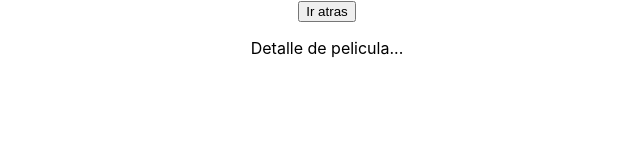
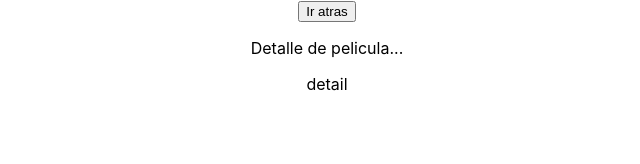
Before and after one commit to Javillat/reactexpresate, a React (Create React App) app: page /detail/1 in a window 1280 px wide. Shown: the top 164 px of the page, without its empty margins (313-953 px from the left). Built offline with nearby package versions, Linux system fonts and the light colour scheme; no server answers.

Commit message:
refactor: Hacer espacios en las props

```diff
--- a/src/components/card/Card.jsx
+++ b/src/components/card/Card.jsx
@@ -10,9 +10,9 @@ export default function Card(propsHome){
             <h4>
                 {propsHome.year}
             </h4>
-            <link to={`/detail/${propsHome.imdbID}`}>
+            <Link to={`/detail/${propsHome.id}`}>
                 <img src={propsHome.poster} alt="Poster movie" />
-            </link>
+            </Link>
 
         </div>
     );
--- a/src/components/detail/Detail.jsx
+++ b/src/components/detail/Detail.jsx
@@ -31,6 +31,9 @@ export default function Detail() {
                     <button onClick={backHandler}>Ir atras</button>
                 </span>
                 <p>Detalle de pelicula...</p>
+                <div className="detail">
+                    detail
+                </div>
             </div>
         ) : ("Loading...")
     );
--- a/src/components/home/Home.jsx
+++ b/src/components/home/Home.jsx
@@ -26,6 +26,7 @@ export default function Home(){
                 movies.map((movie) => (
                     <div key={movie.imdbID}>
                         <Card
+                            id={movie.imdbID}
                             title={movie.Title}
                             year={movie.Year}
                             poster={movie.Poster}
```
